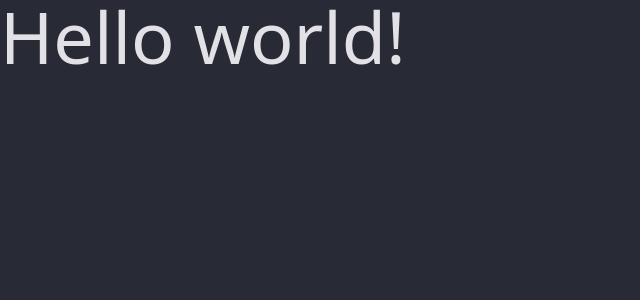
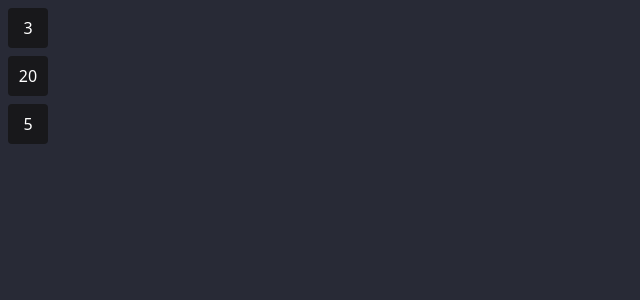
Before and after one commit to conniepaula/habit-tracker, a React (Vite) app in the folder web/: page / in a window 1280 px wide. Shown: the top 300 px of the page, without its empty margins (0-640 px from the left). Built offline with nearby package versions, Linux system fonts and the light colour scheme.

Commit message:
Add styling to Habit component

```diff
--- a/web/src/App.tsx
+++ b/web/src/App.tsx
@@ -3,6 +3,8 @@ function App() {
   return (
     <div className="App">
       <Habit completed={3} />
+      <Habit completed={20} />
+      <Habit completed={5} />
     </div>
   );
 }
--- a/web/src/components/Habit.tsx
+++ b/web/src/components/Habit.tsx
@@ -3,7 +3,11 @@ interface HabitProps {
 }
 
 function Habit(props: HabitProps) {
-  return <h1 className="text-7xl">Hello world!</h1>;
+  return (
+    <div className="bg-zinc-900 w-10 h-10 text-white rounded m-2 text-center flex items-center justify-center">
+      {props.completed}
+    </div>
+  );
 }
 
 export default Habit;
```
